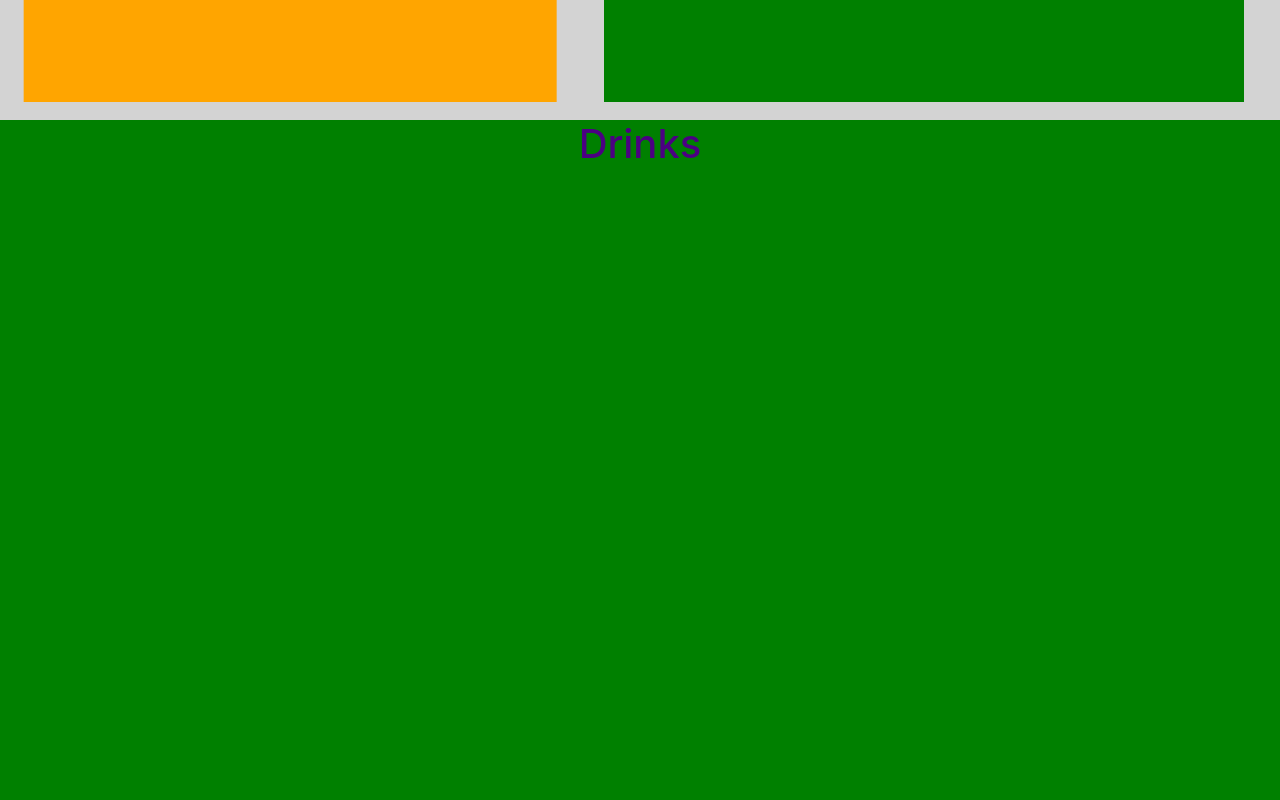
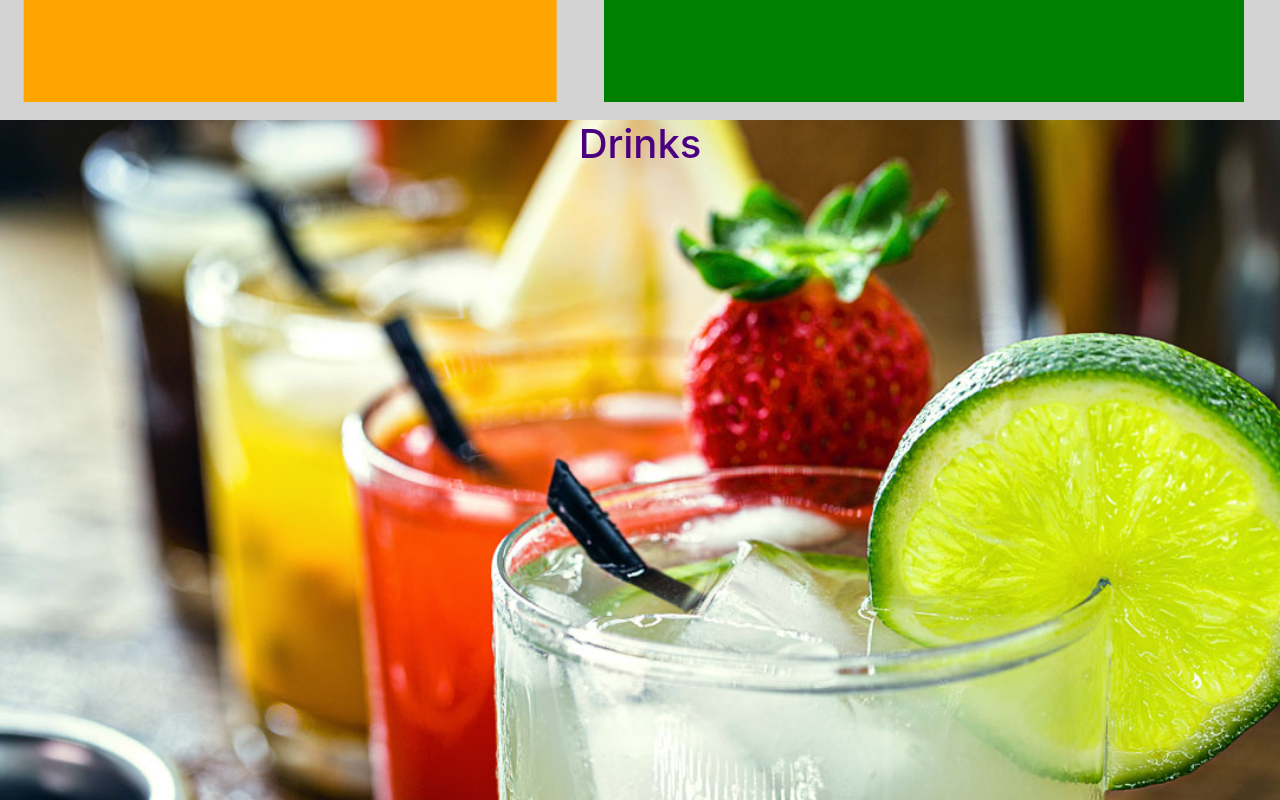
Before and after one commit to ianfletcher314/BrasiliaRestaurant, a React (Create React App) app: page / in a window 1280 px wide. Shown: the part 1040-1840 px from the top of the page. Built offline with nearby package versions, Linux system fonts and the light colour scheme.

Commit message:
imported background image into drinks section

```diff
--- a/src/components/Drinks/style.css
+++ b/src/components/Drinks/style.css
@@ -1,5 +1,7 @@
 #drinks {
   height: 100vh;
-  background-color: green;
   color: indigo;
+  background-image: url("../../images/cocktails.jpeg");
+  background-repeat: no-repeat;
+  background-size: cover;
 }
```
